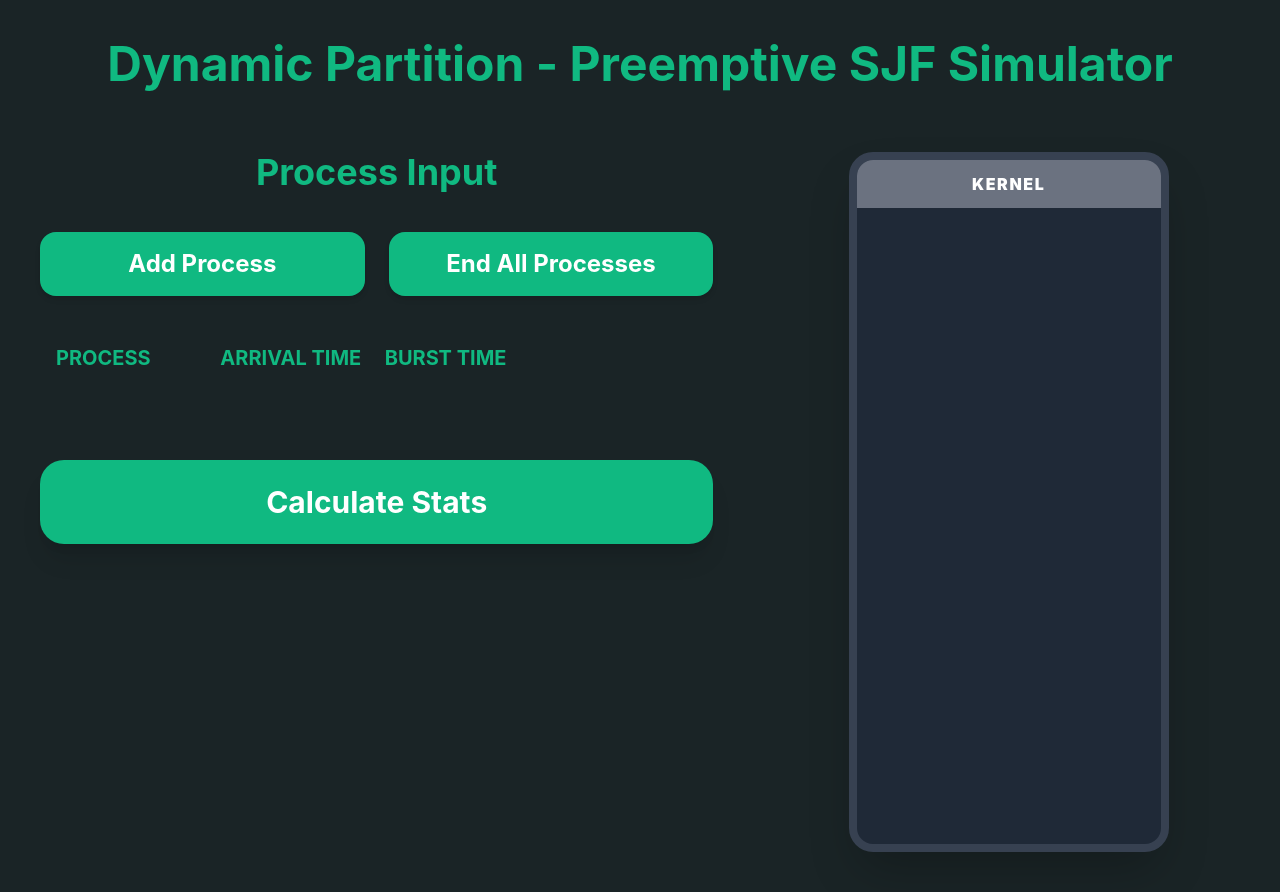
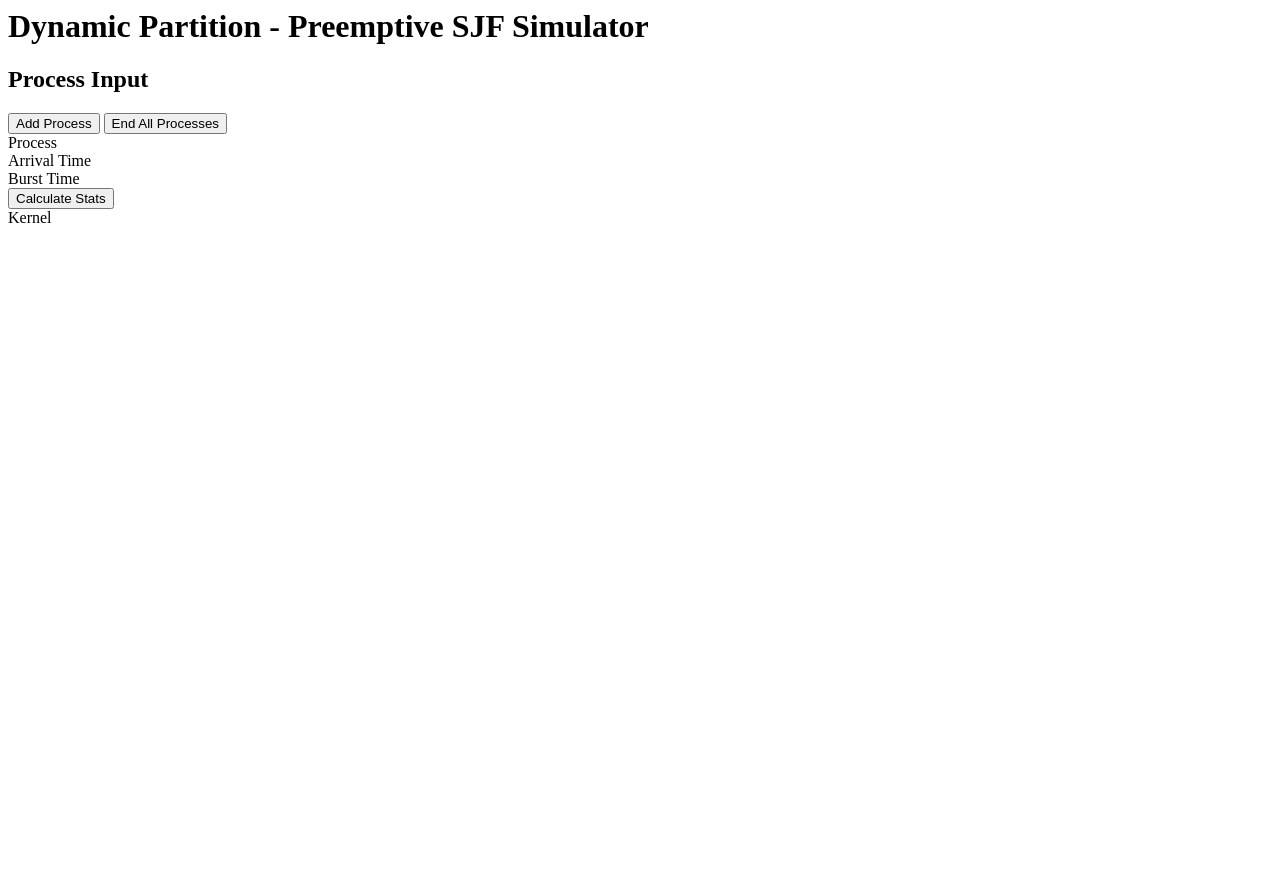
Before and after one commit to ClinTuyor/dynamicpartition_sjf, a Flask app: template templates/simulator.html in a window 1280 px wide. After the commit the page ends 223 px from the top, so only its background shows below. Run offline with Flask 3, Linux system fonts and the light colour scheme; the template is opened without the code that fills it, so the values that code supplies are empty; some libraries are stand-ins or nearby versions.

Commit message:
update 1.1

```diff
--- a/app.py
+++ b/app.py
@@ -1,29 +1,28 @@
-from flask import Flask, render_template, request, jsonify
+from flask import Flask, request, jsonify
 
 app = Flask(__name__)
 
-@app.route('/')
-def index(): return render_template('index.html')
+def get_next_process(at, rt, current_time):
+    idx = -1
+    min_rt = float('inf')
+    for i, (arrival, remaining) in enumerate(zip(at, rt)):
+        if arrival <= current_time and remaining > 0:
+            if remaining < min_rt or (remaining == min_rt and (idx == -1 or arrival < at[idx])):
+                min_rt = remaining
+                idx = i
+    return idx
 
-@app.route('/about')
-def about(): return render_template('about.html')
-
-@app.route('/simulator')
-def simulator(): return render_template('simulator.html')
-
-@app.route('/statistics')
-def statistics(): return render_template('statistics.html')
-
+# Updated /calculate route logic
 @app.route('/calculate', methods=['POST'])
 def calculate():
     data = request.get_json()
     processes = data.get('processes', [])
-    if not processes: return jsonify({'gantt': [], 'stats': []})
+    if not processes:
+        return jsonify({'gantt': [], 'stats': []})
 
     n = len(processes)
     at = [int(p['at']) for p in processes]
-    bt = [int(p['bt']) for p in processes]
-    rt = [int(p['bt']) for p in processes]  # remaining time
+    rt = [int(p['bt']) for p in processes]
     names = [p['name'] for p in processes]
 
     ct = [0] * n
@@ -33,36 +32,16 @@ def calculate():
     gantt = []
 
     while completed < n:
-        idx = -1
-        min_rt = float('inf')
-
-        for i in range(n):
-            if at[i] <= current_time and rt[i] > 0:
-                if rt[i] < min_rt:
-                    min_rt = rt[i]
-                    idx = i
-                elif rt[i] == min_rt:
-                    if at[i] < at[idx]: idx = i
-
+        idx = get_next_process(at, rt, current_time)
         if idx != -1:
-            if start_times[idx] == -1: start_times[idx] = current_time
+            if start_times[idx] == -1:
+                start_times[idx] = current_time
             rt[idx] -= 1
             gantt.append({'id': names[idx], 'time': current_time})
             if rt[idx] == 0:
                 completed += 1
                 ct[idx] = current_time + 1
-        else:
-            gantt.append({'id': 'Idle', 'time': current_time})
         current_time += 1
 
-    stats = []
-    for i in range(n):
-        tat = ct[i] - at[i]
-        wt = tat - bt[i]
-        resp = start_times[i] - at[i]
-        stats.append({'name': names[i], 'at': at[i], 'bt': bt[i], 'ct': ct[i], 'tat': tat, 'wt': wt, 'rt': resp})
-
+    # ... stats calculation remains same ...
     return jsonify({'gantt': gantt, 'stats': stats})
-
-if __name__ == '__main__':
-    app.run(debug=True)
--- a/static/js/script.js
+++ b/static/js/script.js
@@ -1,69 +1,15 @@
-let counter = 1;
-const colors = ['#FF5F5F', '#FF6BCB', '#4BC0FF', '#FFB84D', '#2ECC71', '#9B59B6'];
-
-function addProcess() {
-    const list = document.getElementById('process-list');
-    const name = `P${counter++}`;
-    const color = colors[Math.floor(Math.random() * colors.length)];
-
-    const div = document.createElement('div');
-    div.className = "flex items-center gap-6";
-    div.innerHTML = `
-        <div class="w-24 h-20 rounded-2xl flex items-center justify-center text-white font-bold text-3xl shadow-lg" style="background-color: ${color}">${name}</div>
-        <input type="number" placeholder="INPUT NUMBER" class="at-input flex-1 p-5 rounded-2xl text-black text-2xl font-semibold border-none outline-none">
-        <input type="number" placeholder="INPUT NUMBER" class="bt-input flex-1 p-5 rounded-2xl text-black text-2xl font-semibold border-none outline-none">
-        <button onclick="removeThis(this)" class="text-red-500 hover:scale-110 transition-transform">
-            <svg class="w-12 h-12" fill="currentColor" viewBox="0 0 20 20"><path d="M6 2a2 2 0 00-2 2v12a2 2 0 002 2h8a2 2 0 002-2V4a2 2 0 00-2-2H6zm3 3a1 1 0 112 0v9a1 1 0 11-2 0V5z"/></svg>
-        </button>
-    `;
-    list.appendChild(div);
-    div.querySelectorAll('input').forEach(i => i.addEventListener('input', updateUI));
-}
-
-function removeThis(btn) {
-    btn.closest('div').remove();
-    if (document.querySelectorAll('#process-list > div').length === 0) counter = 1;
-    updateUI();
-}
-
-function endAll() {
-    document.getElementById('process-list').innerHTML = '';
-    counter = 1;
-    updateUI();
-}
-
-async function updateUI() {
-    const rows = document.querySelectorAll('#process-list > div');
-    const processes = Array.from(rows).map(row => ({
-        name: row.querySelector('div').innerText,
-        at: row.querySelector('.at-input').value,
-        bt: row.querySelector('.bt-input').value,
-        color: row.querySelector('div').style.backgroundColor
-    })).filter(p => p.at !== "" && p.bt !== "");
-
-    if (processes.length === 0) {
-        document.getElementById('cpu-scale').innerHTML = '';
-        return;
-    }
-
-    const response = await fetch('/calculate', {
-        method: 'POST',
-        headers: {'Content-Type': 'application/json'},
-        body: JSON.stringify({ processes })
-    });
-    const data = await response.json();
-    localStorage.setItem('simulationResults', JSON.stringify({stats: data.stats, processes}));
-    renderScale(data.gantt, processes);
-}
-
 function renderScale(gantt, processes) {
     const scale = document.getElementById('cpu-scale');
     scale.innerHTML = '';
-    gantt.slice().reverse().forEach(step => {
+
+    // We render the sequence as vertical blocks
+    gantt.forEach(step => {
         const p = processes.find(proc => proc.name === step.id);
         const block = document.createElement('div');
-        block.className = "w-full border-b border-gray-900/20 flex items-center justify-center text-white font-bold text-lg min-h-[40px]";
-        block.style.backgroundColor = step.id === 'Idle' ? '#374151' : p.color;
+        // Height is fixed/calculated based on time slice to fill the scale
+        block.className = "w-full flex items-center justify-center text-black font-bold text-sm border-b border-white/20";
+        block.style.backgroundColor = p.color;
+        block.style.height = "50px";
         block.innerText = step.id;
         scale.appendChild(block);
     });
--- a/templates/simulator.html
+++ b/templates/simulator.html
@@ -1,35 +1,35 @@
-<!DOCTYPE html>
-<html lang="en">
-<head>
-    <meta charset="UTF-8">
-    <title>Dynamic Partition - Preemptive SJF Simulator</title>
-    <script src="https://cdn.tailwindcss.com"></script>
-    <link rel="stylesheet" href="/static/css/style.css">
-</head>
-<body class="p-10">
-    <header class="text-center mb-16">
-        <h1 class="text-5xl font-bold text-[#10b981]">Dynamic Partition - Preemptive SJF Simulator</h1>
-    </header>
-    <div class="grid grid-cols-12 gap-16 max-w-[1700px] mx-auto items-start">
-        <div class="col-span-7">
-            <h2 class="text-[#10b981] text-4xl font-bold mb-10 text-center">Process Input</h2>
-            <div class="flex gap-6 mb-12">
-                <button onclick="addProcess()" class="bg-[#10b981] text-white py-4 rounded-2xl font-bold text-2xl flex-1 shadow-md">Add Process</button>
-                <button onclick="endAll()" class="bg-[#10b981] text-white py-4 rounded-2xl font-bold text-2xl flex-1 shadow-md">End All Processes</button>
+<body class="bg-white p-10 font-['Nunito']">
+    <h1 class="text-center text-4xl font-extrabold text-[#10b981] mb-20">Dynamic Partition - Preemptive SJF Simulator</h1>
+
+    <div class="flex justify-between items-start max-w-[1400px] mx-auto gap-20">
+        <!-- Input Side -->
+        <div class="flex-1">
+            <h2 class="text-[#10b981] text-3xl font-bold mb-8 text-center">Process Input</h2>
+            <div class="flex gap-4 mb-10">
+                <button onclick="addProcess()" class="bg-[#10b981] text-white py-3 rounded-lg font-bold text-lg flex-1">Add Process</button>
+                <button onclick="endAll()" class="bg-[#10b981] text-white py-3 rounded-lg font-bold text-lg flex-1">End All Processes</button>
             </div>
-            <div class="grid grid-cols-4 gap-4 mb-6 px-4 text-[#10b981] font-bold text-xl uppercase">
-                <div>Process</div><div>Arrival Time</div><div>Burst Time</div><div></div>
+
+            <div class="grid grid-cols-4 gap-4 mb-4 px-2 text-[#10b981] font-bold text-lg">
+                <div class="text-center">Process</div>
+                <div class="text-center">Arrival Time</div>
+                <div class="text-center">Burst Time</div>
+                <div></div>
             </div>
-            <div id="process-list" class="space-y-6"></div>
-            <button onclick="window.location.href='/statistics'" class="mt-16 w-full bg-[#10b981] py-6 rounded-3xl text-3xl font-bold shadow-xl">Calculate Stats</button>
+
+            <div id="process-list" class="space-y-4"></div>
+
+            <button onclick="window.location.href='/statistics'" class="mt-12 w-full bg-[#10b981] text-white py-4 rounded-xl text-2xl font-bold">Calculate Stats</button>
         </div>
-        <div class="col-span-5 flex flex-col items-center">
-            <div class="w-80 bg-gray-800 rounded-3xl overflow-hidden border-8 border-gray-700 shadow-2xl min-h-[700px] flex flex-col">
-                <div class="bg-gray-500 py-3 text-center text-white font-black tracking-widest">KERNEL</div>
-                <div id="cpu-scale" class="flex-grow flex flex-col-reverse"></div>
+
+        <!-- Scale Side (3.png exact) -->
+        <div class="w-[400px] flex flex-col items-center">
+            <div class="w-full bg-white shadow-2xl rounded-sm border border-gray-200 overflow-hidden min-h-[500px] flex flex-col">
+                <div class="bg-gray-400 py-1 text-center text-white text-xs font-bold">Kernel</div>
+                <div id="cpu-scale" class="flex-grow flex flex-col">
+                    <!-- Blocks stack top-down to show memory/partition usage -->
+                </div>
             </div>
         </div>
     </div>
-    <script src="/static/js/script.js"></script>
 </body>
-</html>
```
Also changed, not shown: templates/about.html (+11 -18 lines), templates/index.html (+12 -13 lines).
